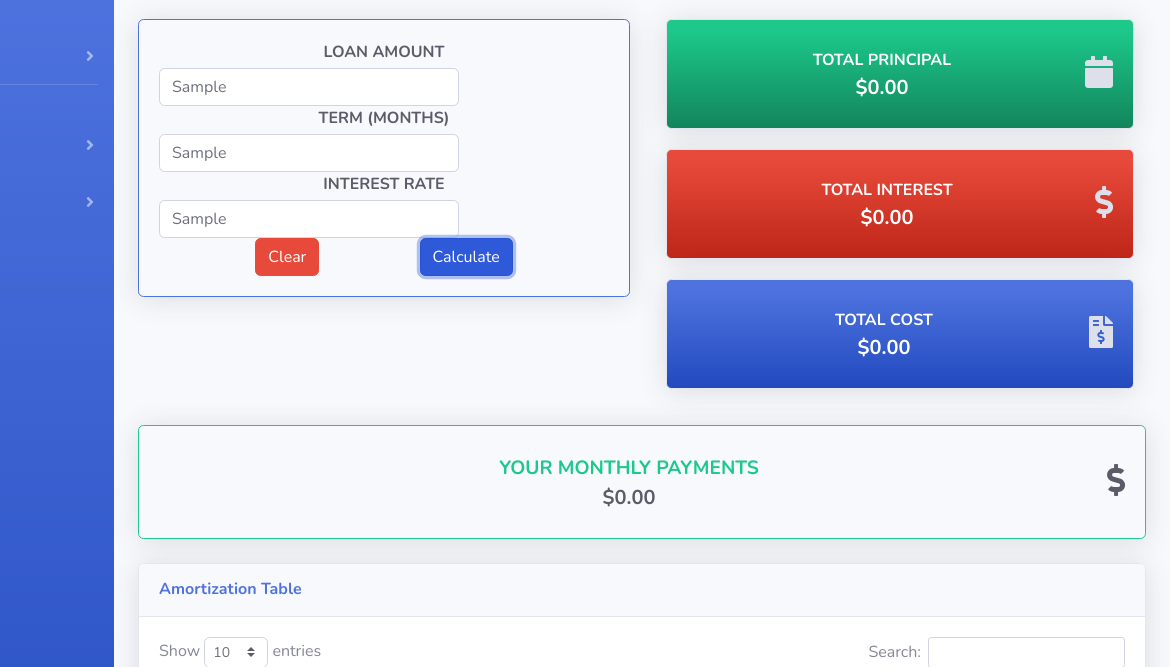
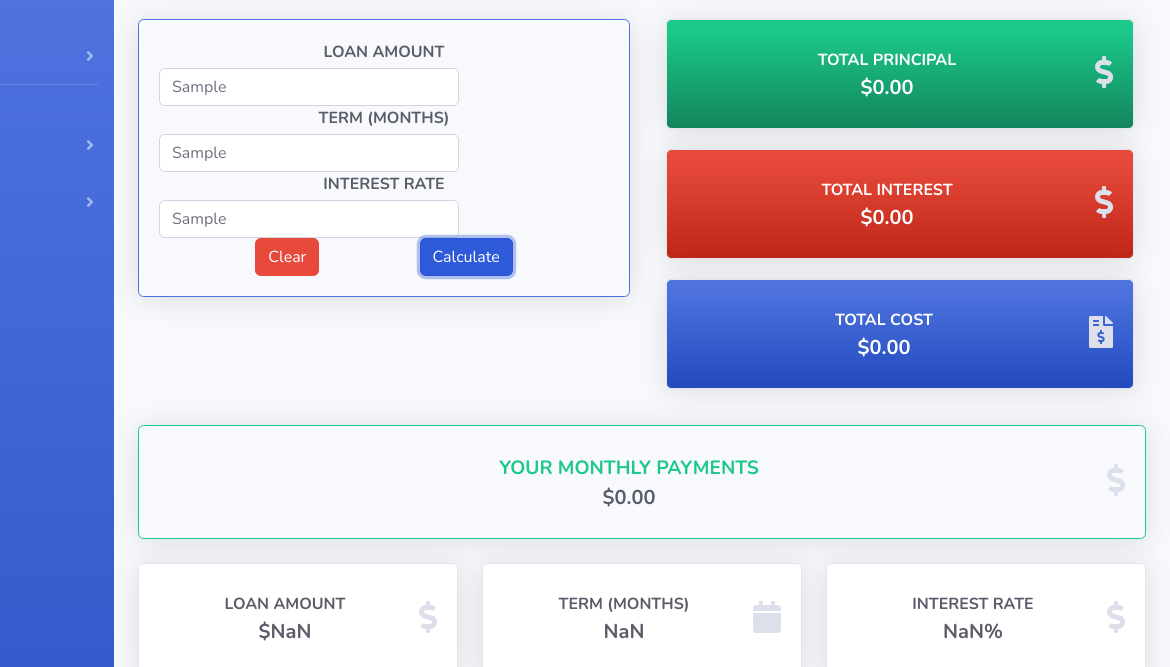
Before and after one commit to ASTR0NAUTJ0NES/AmortizationCalculatorApp, a website with bundled scripts: page AmortizationCalculatorApp/index.html in a window 1280 px wide. Both pictures are taken after typing "Sample", "Sample", "Sample" into the empty fields and a click on the button "Calculate". Shown: the part 133-800 px from the top of the page, 110-1280 px from the left. Built offline with nearby package versions, Linux system fonts and the light colour scheme.

Commit message:
Update on index.html
Cards and clear button function update.

```diff
--- a/AmortizationCalculatorApp/Scripts/Inputs.js
+++ b/AmortizationCalculatorApp/Scripts/Inputs.js
@@ -38,8 +38,11 @@ function reset() {
     document.getElementById('inputLoan').value = "";
     document.getElementById('inputTerm').value = "";
     document.getElementById('inputInterest').value = "";
-    document.getElementById("totalPrincipleSpan").innerHTML = "";
-    document.getElementById("totalCostSpan").innerHTML = "";
-    document.getElementById("totalInterestSpan").innerHTML = "";
-    document.getElementById("monthlyPaymentSpan").innerHTML = "";
+    document.getElementById("totalPrincipleSpan").innerHTML = "$0.00";
+    document.getElementById("totalCostSpan").innerHTML = "$0.00";
+    document.getElementById("totalInterestSpan").innerHTML = "$0.00";
+    document.getElementById("monthlyPaymentSpan").innerHTML = "$0.00";
+    document.getElementById("loanOutput").innerHTML = "$0.00";
+    document.getElementById("termOutput").innerHTML = "0";
+    document.getElementById("interestOutput").innerHTML = "0%";
 }
--- a/AmortizationCalculatorApp/Scripts/amortization.js
+++ b/AmortizationCalculatorApp/Scripts/amortization.js
@@ -54,4 +54,8 @@ function calculate() {
 
 	// outputting monthly payment
 	document.getElementById("monthlyPaymentSpan").innerHTML = `$${formatMoney(monthlyPayment(totalCost(monthlyInterestRate(interestRate), loanAmount, term), term), 2, ".", ",")}`;
+
+	document.getElementById("loanOutput").innerHTML = `$${loanAmount}`;
+	document.getElementById("termOutput").innerHTML = `${term}`;
+	document.getElementById("interestOutput").innerHTML = `${interestRate}%`;
 }
--- a/AmortizationCalculatorApp/index.html
+++ b/AmortizationCalculatorApp/index.html
@@ -170,7 +170,7 @@
                                                 <div class="h5 mb-0 font-weight-bold text-white"><span id="totalPrincipleSpan">$0.00</span></div>
                                             </div>
                                             <div class="col-auto">
-                                                <i class="fas fa-calendar fa-2x text-gray-300"></i>
+                                                <i class="fas fa-dollar-sign fa-2x text-gray-300"></i>
                                             </div>
                                         </div>
                                     </div>
@@ -224,7 +224,58 @@
                                             <div class="h5 mb-0 font-weight-bold text-gray-800"><span id="monthlyPaymentSpan">$0.00</span></div>
                                         </div>
                                         <div class="col-auto">
-                                            <i class="fas fa-dollar-sign fa-2x text-gray-800"></i>
+                                            <i class="fas fa-dollar-sign fa-2x text-gray-300"></i>
+                                        </div>
+                                    </div>
+                                </div>
+                            </div>
+                        </div>
+                    </div>
+
+                    <div class="row text-center">
+                        <!-- Loan amount card -->
+                        <div class="col custom-card mt-0">
+                            <div class="card border-bottom-success shadow h-100 py-2">
+                                <div class="card-body">
+                                    <div class="row no-gutters align-items-center">
+                                        <div class="col mr-2">
+                                            <div class="text-s font-weight-bold text-gray-800 text-uppercase mb-1">Loan amount</div>
+                                            <div class="h5 mb-0 font-weight-bold text-gray-800"><span id="loanOutput">$0.00</span></div>
+                                        </div>
+                                        <div class="col-auto">
+                                            <i class="fas fa-dollar-sign fa-2x text-gray-300"></i>
+                                        </div>
+                                    </div>
+                                </div>
+                            </div>
+                        </div>
+                        <!-- Term card card -->
+                        <div class="col custom-card mt-0">
+                            <div class="card border-bottom-primary shadow h-100 py-2">
+                                <div class="card-body">
+                                    <div class="row no-gutters align-items-center">
+                                        <div class="col mr-2">
+                                            <div class="text-s font-weight-bold text-gray-800 text-uppercase mb-1">Term (months)</div>
+                                            <div class="h5 mb-0 font-weight-bold text-gray-800"><span id="termOutput"></span></div>
+                                        </div>
+                                        <div class="col-auto">
+                                            <i class="fas fa-calendar fa-2x text-gray-300"></i>
+                                        </div>
+                                    </div>
+                                </div>
+                            </div>
+                        </div>
+                        <!-- Interest rate card -->
+                        <div class="col custom-card mt-0">
+                            <div class="card border-bottom-danger shadow h-100 py-2">
+                                <div class="card-body">
+                                    <div class="row no-gutters align-items-center">
+                                        <div class="col mr-2">
+                                            <div class="text-s font-weight-bold text-gray-800 text-uppercase mb-1">Interest rate</div>
+                                            <div class="h5 mb-0 font-weight-bold text-gray-800"><span id="interestOutput"></span></div>
+                                        </div>
+                                        <div class="col-auto">
+                                            <i class="fas fa-dollar-sign fa-2x text-gray-300"></i>
                                         </div>
                                     </div>
                                 </div>
```
